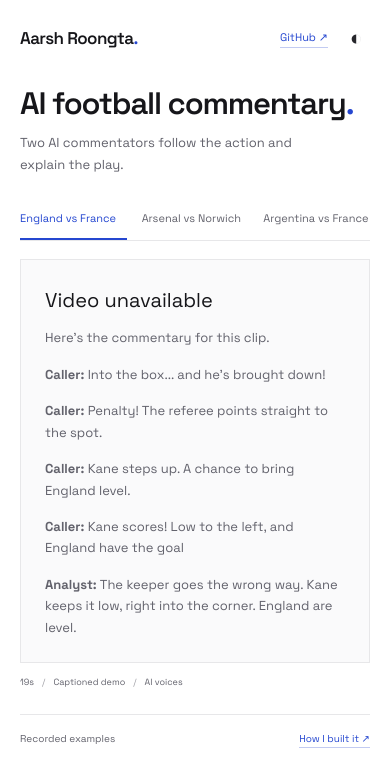
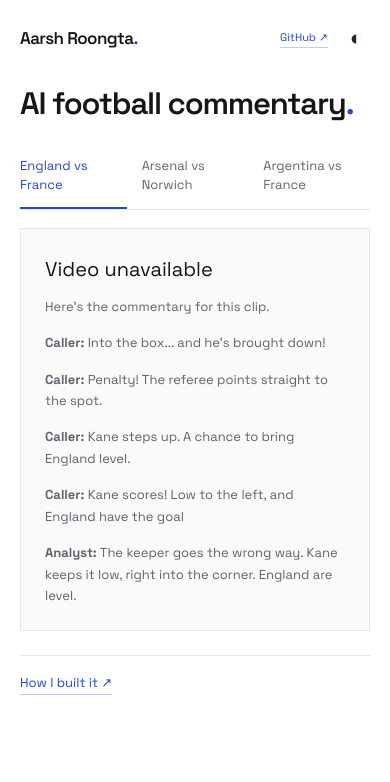
Before and after one commit to aarshroongta1/live-soccer-commentary, a Next.js app in the folder web/: page / in a window 390 px wide. Shown: the top 782 px of the page. Built offline with nearby package versions, Linux system fonts and the light colour scheme.

Commit message:
Remove the demo microcopy

```diff
--- a/web/app/demo/demo-experience.tsx
+++ b/web/app/demo/demo-experience.tsx
@@ -26,9 +26,6 @@ function ShowcaseVideo({ clip }: { clip: DemoClip }) {
         <h2>Video unavailable</h2><p>Here’s the commentary for this clip.</p>
         <ul>{clip.lines.map((line, index) => <li key={index}><strong>{line.voice === "caller" ? "Caller" : "Analyst"}:</strong> {line.text}</li>)}</ul>
       </div>}
-      <div className="showcase-caption">
-        <span>{clip.duration_s}s <span aria-hidden="true">/</span> Captioned demo <span aria-hidden="true">/</span> AI voices</span>
-      </div>
     </>
   );
 }
@@ -48,15 +45,14 @@ export default function DemoExperience({ clips }: { clips: DemoClip[] }) {
         </nav>
         <header className="showcase-heading">
           <h1>AI football commentary<span aria-hidden="true">.</span></h1>
-          <p>Two AI commentators follow the action and explain the play.</p>
         </header>
         <section aria-label="Football commentary demo">
           <div className="showcase-clips" role="group" aria-label="Choose a demo clip">
-            {clips.map((clip) => <button key={clip.id} type="button" aria-pressed={activeId === clip.id} onClick={() => setActiveId(clip.id)}><span>{clip.title}</span><span>{clip.duration_s}s</span></button>)}
+            {clips.map((clip) => <button key={clip.id} type="button" aria-pressed={activeId === clip.id} onClick={() => setActiveId(clip.id)}><span>{clip.title}</span></button>)}
           </div>
           <ShowcaseVideo key={active.id} clip={active} />
         </section>
-        <footer className="showcase-footer"><span>Recorded examples</span><a href="https://github.com/aarshroongta1/live-soccer-commentary#architecture" target="_blank" rel="noreferrer">How I built it <span aria-hidden="true">↗</span></a>{active.src && <a href={active.src} download>Download clip</a>}</footer>
+        <footer className="showcase-footer"><a href="https://github.com/aarshroongta1/live-soccer-commentary#architecture" target="_blank" rel="noreferrer">How I built it <span aria-hidden="true">↗</span></a>{active.src && <a href={active.src} download>Download clip</a>}</footer>
       </main>
     </div>
   );
--- a/web/app/demo/showcase.css
+++ b/web/app/demo/showcase.css
@@ -6,19 +6,13 @@
 .showcase-nav > div { display: flex; align-items: center; gap: 22px; font-size: 12px; }
 .showcase-theme { background: none; border: 0; min-height: 36px; min-width: 28px; font-size: 21px !important; padding: 0; }
 .showcase-heading { margin-bottom: 28px; }
-.showcase-heading h1 { font-size: clamp(30px, 3.5vw, 42px); line-height: 1.15; letter-spacing: -1.5px; font-weight: 550; margin: 0 0 10px; }
-.showcase-heading p { font-size: 15px; line-height: 1.7; color: var(--demo-muted); margin: 0; }
+.showcase-heading h1 { font-size: clamp(30px, 3.5vw, 42px); line-height: 1.15; letter-spacing: -1.5px; font-weight: 550; margin: 0; }
 .showcase-clips { display: grid; grid-template-columns: repeat(3, minmax(0, 1fr)); gap: 22px; border-bottom: 1px solid var(--demo-rule); margin-bottom: 18px; }
-.showcase-clips button { padding: 12px 0; display: flex; justify-content: space-between; gap: 10px; align-items: baseline; min-width: 0; color: var(--demo-muted); border: 0; border-bottom: 2px solid transparent; background: transparent; text-align: left; font-size: 13px; }
+.showcase-clips button { padding: 12px 0; display: flex; justify-content: space-between; gap: 10px; align-items: baseline; min-width: 0; color: var(--demo-muted); border: 0; border-bottom: 2px solid transparent; background: transparent; text-align: left; font-size: 14px; }
 .showcase-clips button[aria-pressed="true"] { color: var(--demo-accent); border-bottom-color: var(--demo-accent); }
 .showcase-clips button:hover { color: var(--demo-ink); }
-.showcase-clips button > span:last-child { font-family: var(--demo-mono); font-size: 10px; }
 .showcase-page video { border: 1px solid var(--demo-rule); }
-.showcase-caption { display: flex; justify-content: space-between; flex-wrap: wrap; gap: 6px 20px; color: var(--demo-muted); font-size: 10px; margin-top: 12px; }
-.showcase-caption > span:first-child { display: flex; flex-wrap: wrap; gap: 8px; }
-.showcase-caption > span > span { color: var(--demo-muted); opacity: .6; }
-.showcase-footer { display: flex; flex-wrap: wrap; gap: 10px 24px; border-top: 1px solid var(--demo-rule); padding-top: 16px; margin-top: 24px; font-size: 11px; }
-.showcase-footer > span { color: var(--demo-muted); margin-right: auto; }
+.showcase-footer { display: flex; flex-wrap: wrap; gap: 10px 24px; border-top: 1px solid var(--demo-rule); padding-top: 16px; margin-top: 24px; font-size: 14px; }
 .showcase-missing { min-height: 300px; padding: 35px; background: var(--demo-panel); border: 1px solid var(--demo-rule); }
 .showcase-missing h2 { font-size: 20px; margin-bottom: 10px; }
 .showcase-missing p, .showcase-missing li { font-size: 13px; color: var(--demo-muted); }
@@ -30,12 +24,9 @@
   .showcase-nav > div { gap: 14px; font-size: 11px; }
   .showcase-nav > div > a:first-child { display: none; }
   .showcase-heading h1 { font-size: 31px; letter-spacing: -1.2px; }
-  .showcase-heading p { font-size: 13px; max-width: 35ch; }
   .showcase-heading { margin-bottom: 22px; }
   .showcase-clips { gap: 15px; }
-  .showcase-clips button { font-size: 11px; align-items: start; line-height: 1.5; }
-  .showcase-clips button > span:last-child { display: none; }
-  .showcase-caption { font-size: 9px; }
-  .showcase-footer { font-size: 10px; gap: 10px 16px; }
+  .showcase-clips button { font-size: 13px; align-items: start; line-height: 1.5; }
+  .showcase-footer { font-size: 13px; gap: 10px 16px; }
   .showcase-missing { padding: 24px; }
 }
```
